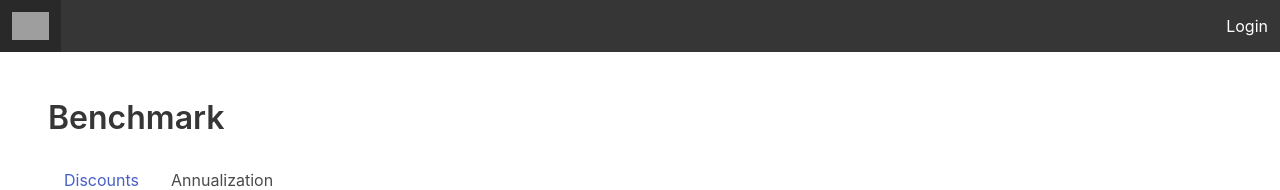
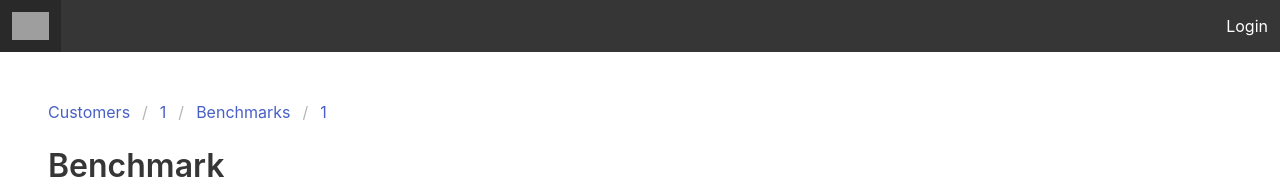
Before and after one commit to bkstaton/shipmint, a React (Create React App) app in the folder src/app/: page /customers/1/benchmarks/1 in a window 1280 px wide. Shown: the top 190 px of the page. Built offline with nearby package versions, Linux system fonts and the light colour scheme; no server answers; grey boxes are pictures that could not be loaded.

Commit message:
Add breadcrumb to Customer and Benchmark

```diff
--- a/src/app/src/components/Benchmark.tsx
+++ b/src/app/src/components/Benchmark.tsx
@@ -5,9 +5,9 @@ import { FontAwesomeIcon } from '@fortawesome/react-fontawesome';
 import { faSpinner } from '@fortawesome/free-solid-svg-icons';
 
 import DiscountTable from './benchmark/DiscountTable';
-import TotalsTable from './benchmark/TotalsTable';
 import AnnualizationTable from './benchmark/AnnualizationTable';
 import fetcher from '../fetcher';
+import Breadcrumb from './Breadcrumb';
 
 enum Tabs {
     Discount,
@@ -19,8 +19,16 @@ const Benchmark = (props: RouteComponentProps<{ customerId: string, benchmarkId:
 
     const { data: benchmark, isValidating } = useSWR(`/api/customers/${props.match.params.customerId}/benchmarks/${props.match.params.benchmarkId}`, fetcher);
 
+    const breadcrumbs = [
+        { path: '/customers', name: 'Customers' },
+        { path: `/customers/${props.match.params.customerId}`, name: props.match.params.customerId },
+        { path: `/customers/${props.match.params.customerId}`, name: 'Benchmarks' },
+        { path: `/customers/${props.match.params.customerId}/benchmarks/${props.match.params.benchmarkId}`, name: props.match.params.benchmarkId },
+    ];
+
     return (
         <section className="section">
+            <Breadcrumb breadcrumbs={breadcrumbs} />
             <h1 className="title">Benchmark</h1>
             <div className="tabs">
                 <ul>
--- /dev/null
+++ b/src/app/src/components/Breadcrumb.tsx
@@ -0,0 +1,22 @@
+import React from 'react';
+
+interface BreadcrumbLink {
+    path: string;
+    name: string;
+}
+
+interface Props {
+    breadcrumbs: BreadcrumbLink[];
+}
+
+const Breadcrumb = (props: Props) => {
+    return (
+        <nav className="breadcrumb">
+            <ul>
+                {props.breadcrumbs.map(b => <li><a href={b.path}>{b.name}</a></li>)}
+            </ul>
+        </nav>
+    );
+};
+
+export default Breadcrumb;
--- a/src/app/src/components/Customer.tsx
+++ b/src/app/src/components/Customer.tsx
@@ -3,6 +3,7 @@ import { RouteComponentProps, useHistory } from 'react-router-dom';
 import useSWR from 'swr';
 import fetcher from '../fetcher';
 import BenchmarkUploadModal from './BenchmarkUploadModal';
+import Breadcrumb from './Breadcrumb';
 
 const Customer = (props: RouteComponentProps<{id: string}>) => {
     const { data: customer } = useSWR<any>(`/api/customers/${props.match.params.id}`, fetcher);
@@ -12,8 +13,14 @@ const Customer = (props: RouteComponentProps<{id: string}>) => {
 
     const history = useHistory();
 
+    const breadcrumbs = [
+        { path: '/customers', name: 'Customers' },
+        { path: `/customers/${props.match.params.id}`, name: props.match.params.id },
+    ];
+
     return (
         <section className="section">
+            <Breadcrumb breadcrumbs={breadcrumbs} />
             <h1 className="title">{customer && customer.name}</h1>
             <h2 className="subtitle">Reports</h2>
             <table className="table is-fullwidth is-hoverable">
```
